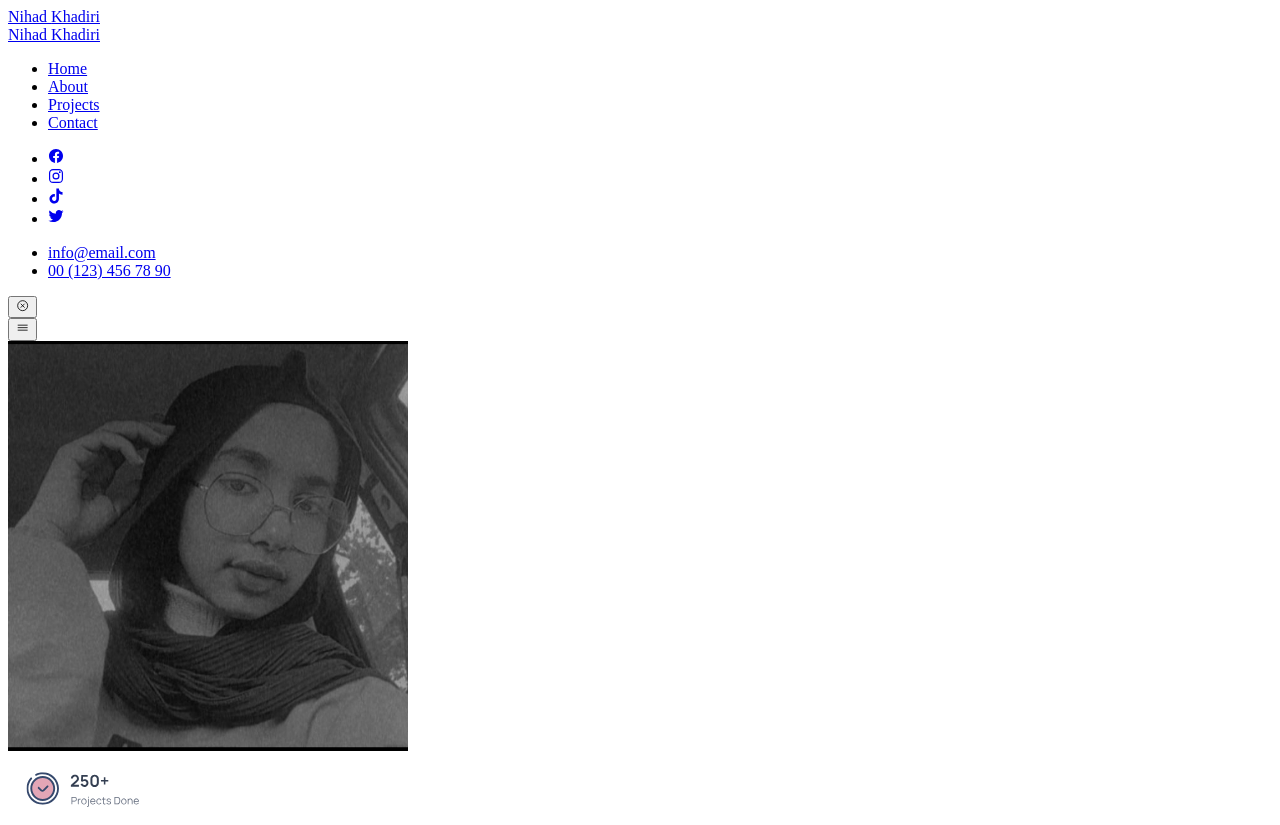
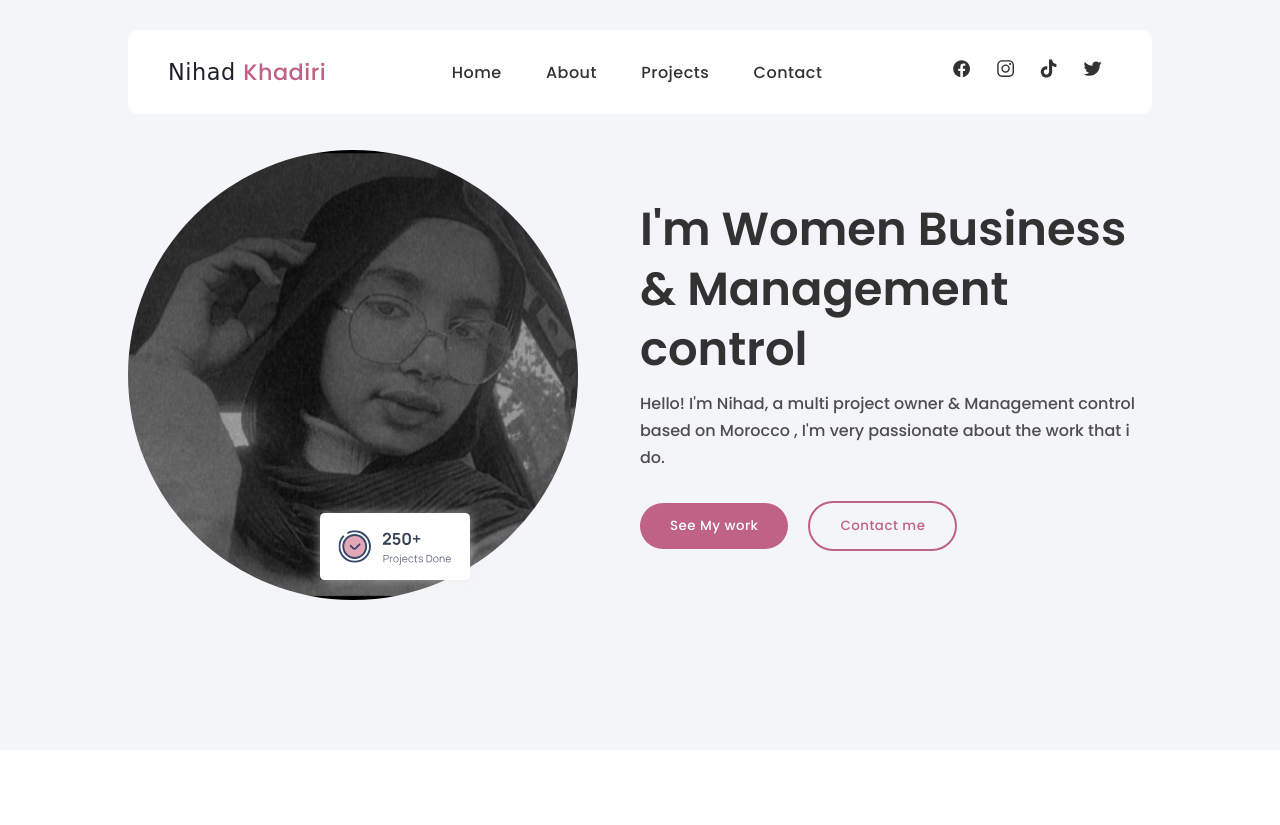
Before and after one commit to soulaimaneweb/Nihad-khadiri, a plain HTML site: page index.html in a window 1280 px wide. Shown: the top 825 px of the page. Drawn offline with nearby package versions, Linux system fonts and the light colour scheme.

Commit message:
Update index.html

```diff
--- a/index.html
+++ b/index.html
@@ -8,7 +8,7 @@
     <!--
         Custom CSS Link
      -->
-     <!-- <link rel="stylesheet" href="/css/style.css"> -->
+         <link rel="stylesheet" href="/css/style.css">
      <!--
         Google Fonts
      -->
```
